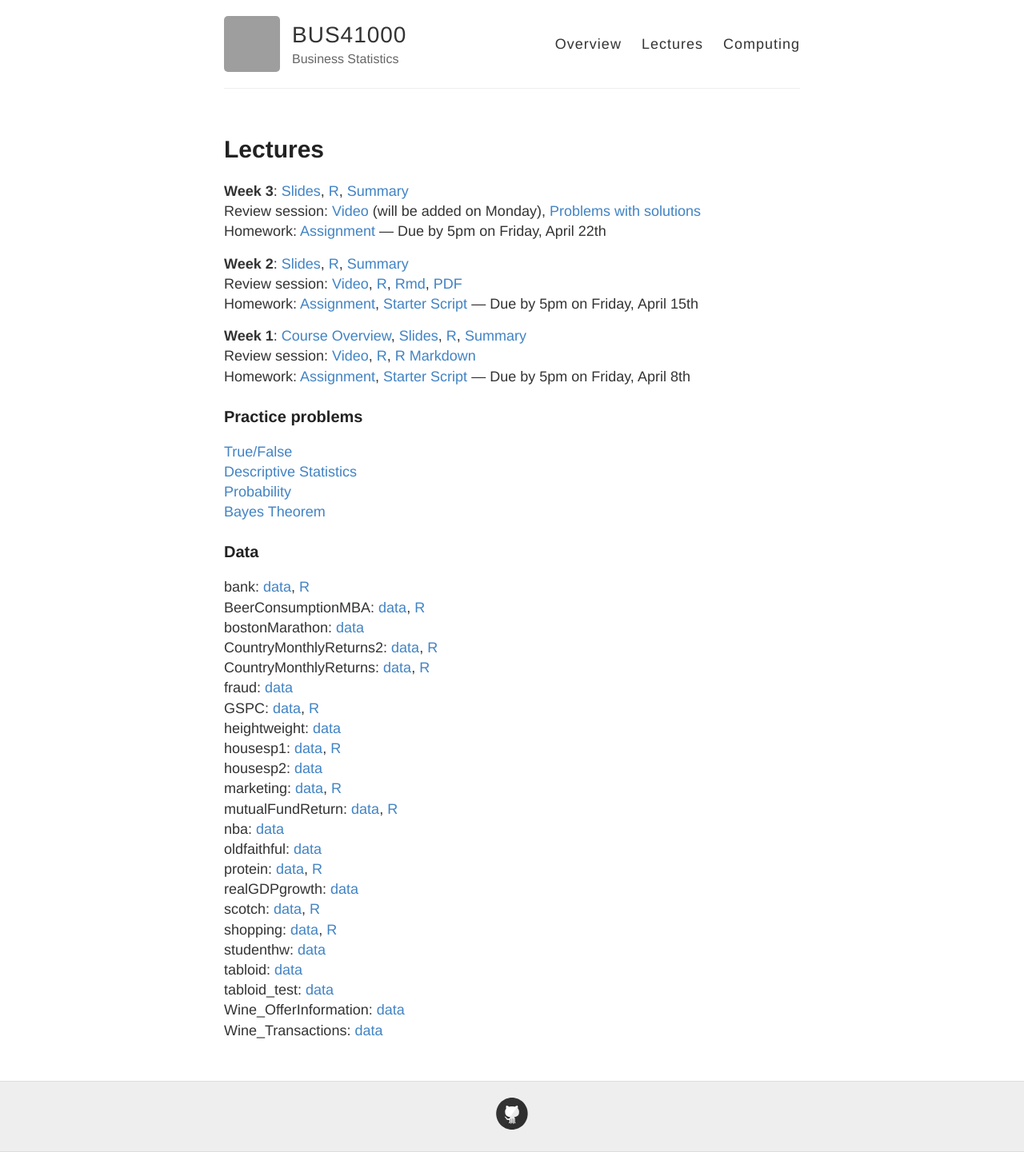
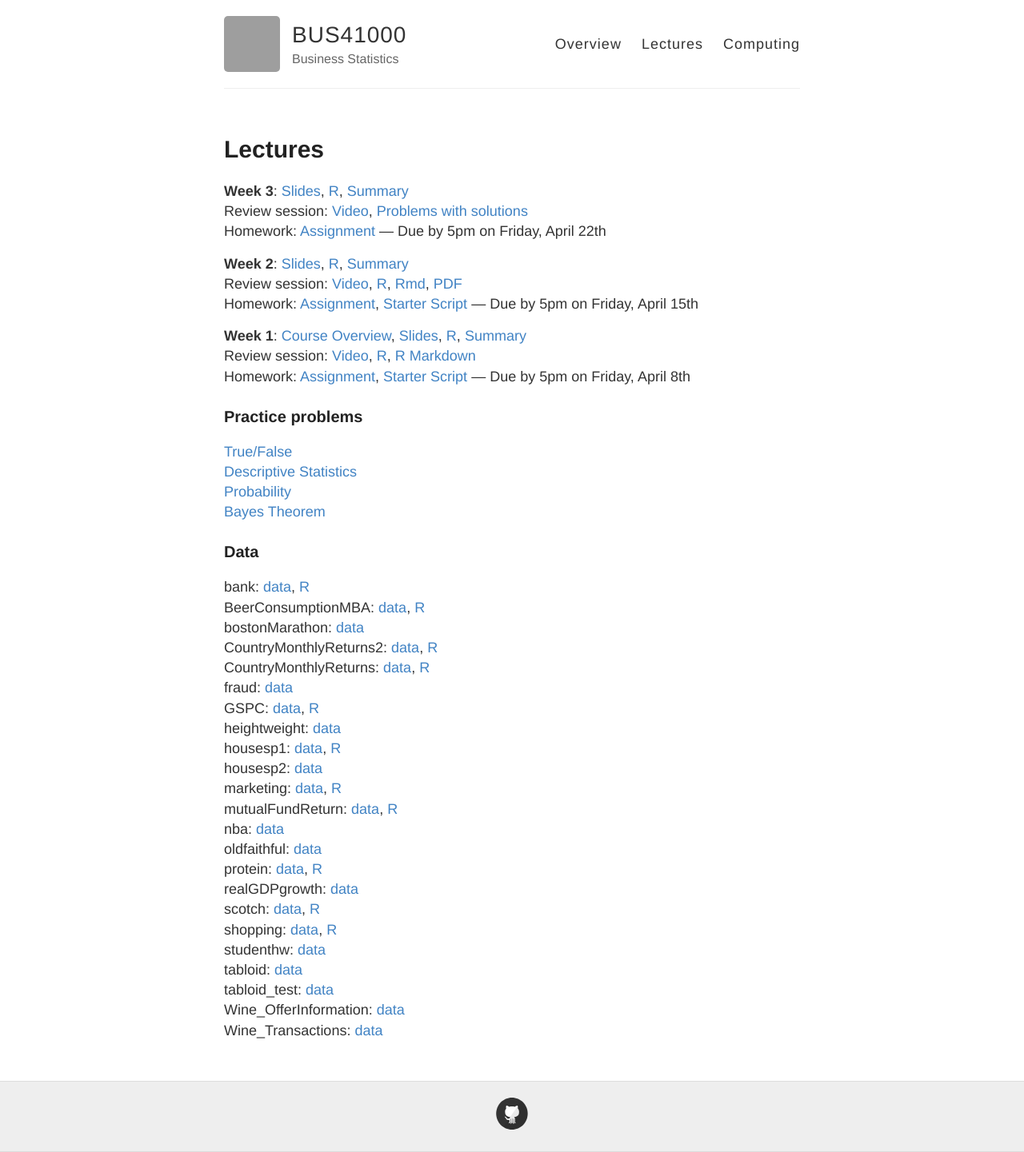
Before and after one commit to mlakolar/BUS41000, a Jekyll site: the page built from lectures.md, in a window 1280 px wide. Shown: the whole page at 80% size. Built offline with Jekyll 4.4.1, drawn with Linux system fonts in a browser that asks for light colours; grey boxes are pictures that could not be loaded.

Commit message:
Update lectures.md

```diff
--- a/lectures.md
+++ b/lectures.md
@@ -9,7 +9,7 @@
 [R](https://github.com/mlakolar/BUS41000/raw/master/slides/03_code.R),
 [Summary](https://github.com/mlakolar/BUS41000/raw/master/slides/03_summary.pdf)
 Review session:
-[Video]() (will be added on Monday),
+[Video](https://media.chicagobooth.edu/Mediasite6/Play/778464a5a7034ab5a4c2dc06b9662cb31d),
 [Problems with solutions](https://github.com/mlakolar/BUS41000/raw/master/recitations/03_recitation.pdf)
 Homework:
 [Assignment](https://piazza.com/class_profile/get_resource/ihbf4oo8gc36od/in0v9roflv028d) ---
```
